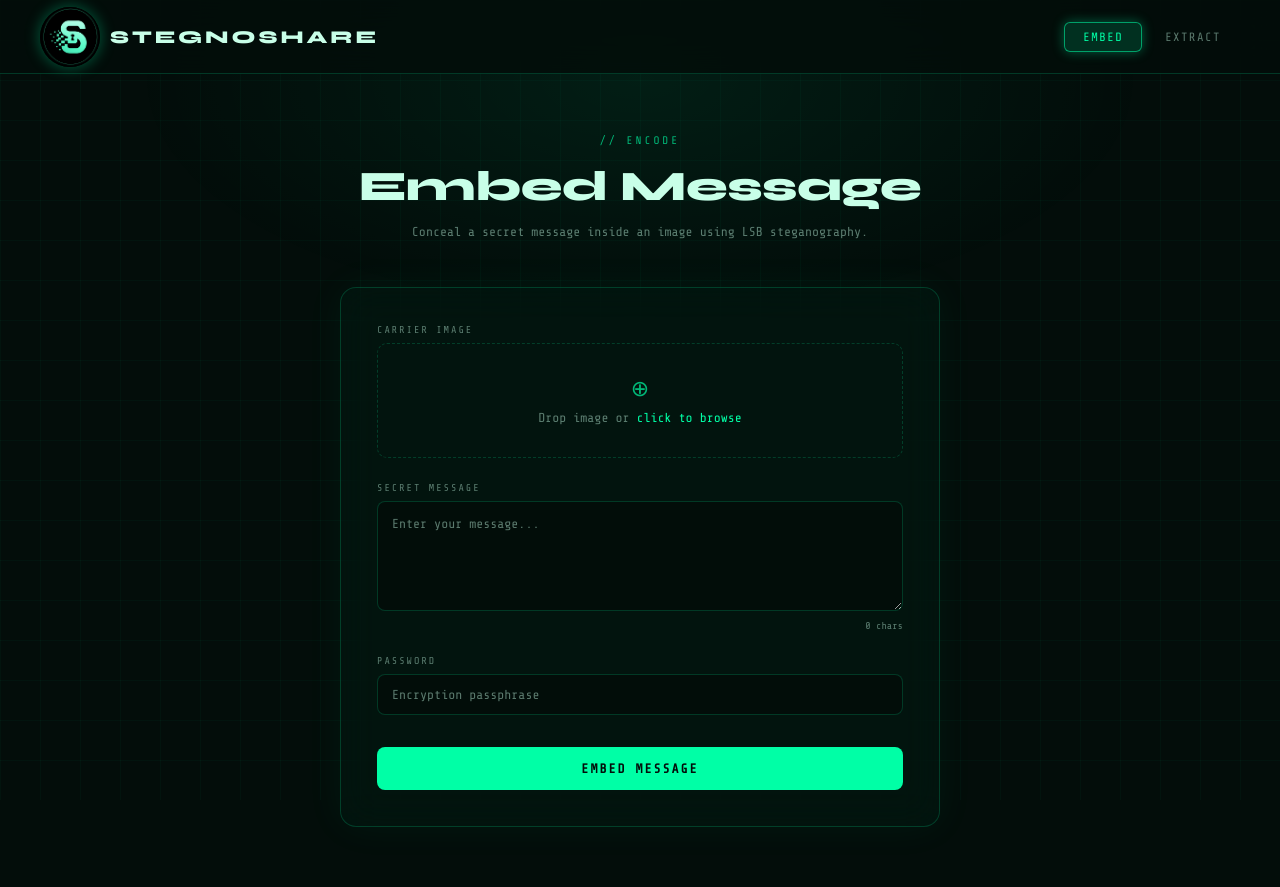
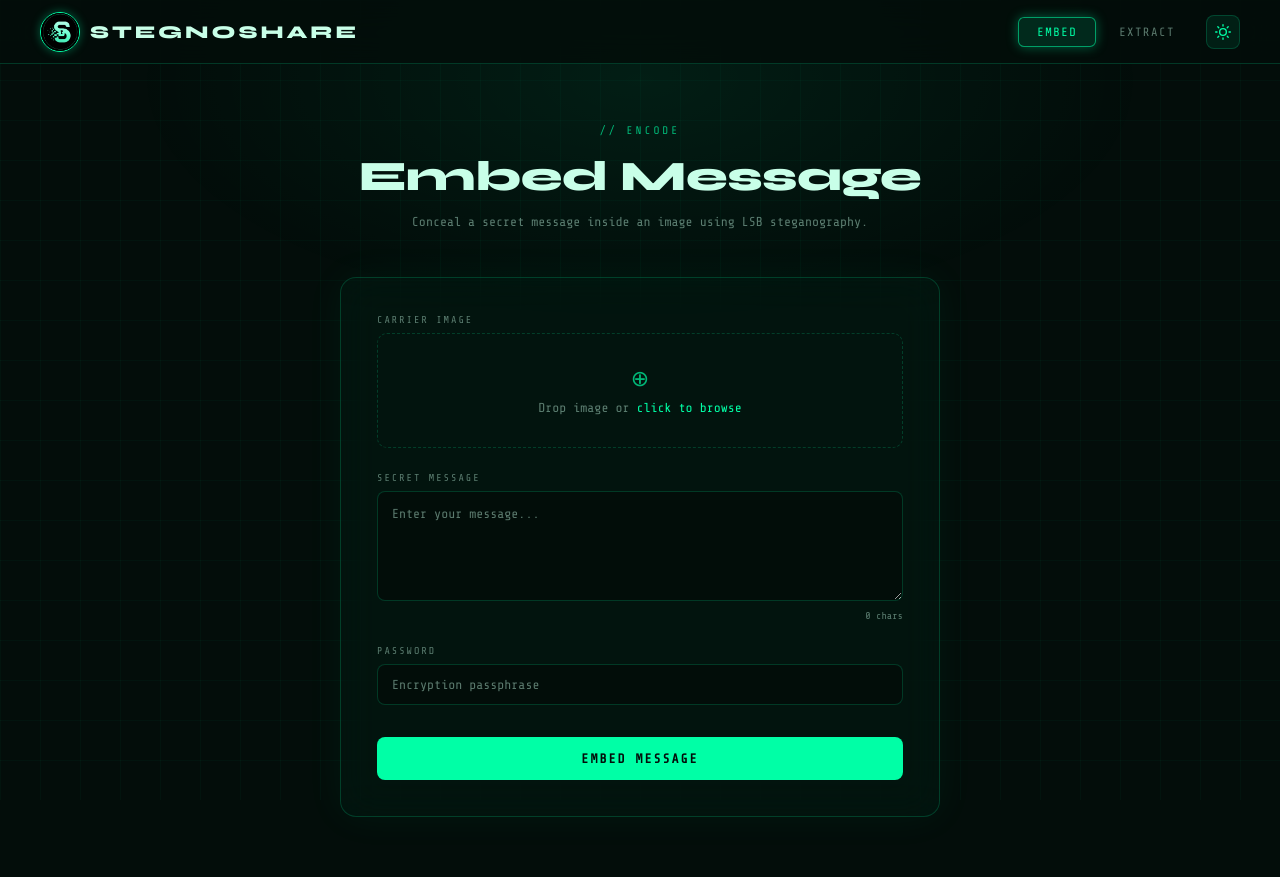
Before and after one commit to gurleen-singh-dev/StegnoShare, a React (Vite) app in the folder frontend/: page / in a window 1280 px wide. Built offline with nearby package versions, Linux system fonts and the light colour scheme.

Commit message:
feat: add dark/light theme toggle support

```diff
--- a/frontend/src/App.css
+++ b/frontend/src/App.css
@@ -1,45 +1,93 @@
 @import url('https://fonts.googleapis.com/css2?family=Share+Tech+Mono&family=Syne:wght@400;600;700;800&display=swap');
 
-:root {
-  --neon:        #00ffa6;
-  --neon-dim:    rgba(0, 255, 166, 0.15);
-  --neon-glow:   rgba(0, 255, 166, 0.35);
-  --bg:          #030d0a;
-  --bg2:         #060f0b;
-  --card:        rgba(0, 255, 166, 0.03);
-  --border:      rgba(0, 255, 166, 0.18);
-  --border-focus:rgba(0, 255, 166, 0.55);
-  --text:        #c8ffe8;
-  --muted:       rgba(200, 255, 232, 0.45);
-  --danger:      #ff4d6d;
-  --danger-dim:  rgba(255, 77, 109, 0.12);
-  --mono:        'Share Tech Mono', monospace;
-  --sans:        'Syne', sans-serif;
+/* DARK THEME (default) */
+:root,
+[data-theme="dark"] {
+  --neon:         #00ffa6;
+  --neon-dim:     rgba(0, 255, 166, 0.12);
+  --neon-glow:    rgba(0, 255, 166, 0.35);
+  --bg:           #030d0a;
+  --bg2:          #060f0b;
+  --card:         rgba(0, 255, 166, 0.03);
+  --border:       rgba(0, 255, 166, 0.18);
+  --border-focus: rgba(0, 255, 166, 0.55);
+  --text:         #c8ffe8;
+  --muted:        rgba(200, 255, 232, 0.45);
+  --input-bg:     rgba(0, 0, 0, 0.30);
+  --navbar-bg:    rgba(3, 13, 10, 0.85);
+  --result-bg:    rgba(0, 255, 166, 0.04);
+  --danger:       #ff4d6d;
+  --danger-dim:   rgba(255, 77, 109, 0.12);
+  --danger-border:rgba(255, 77, 109, 0.35);
+  --grid-line:    rgba(0, 255, 166, 0.03);
+  --orb:          rgba(0, 255, 166, 0.07);
+  --btn-text:     #030d0a;
+  --toggle-bg:    rgba(0, 255, 166, 0.08);
+  --shadow:       0 0 40px rgba(0, 255, 166, 0.05);
 }
 
+/* LIGHT THEME  */
+[data-theme="light"] {
+  --neon:         #00825a;
+  --neon-dim:     rgba(0, 130, 90, 0.10);
+  --neon-glow:    rgba(0, 130, 90, 0.22);
+  --bg:           #f2f0eb;
+  --bg2:          #e8e5de;
+  --card:         rgba(255, 255, 255, 0.75);
+  --border:       rgba(0, 100, 70, 0.18);
+  --border-focus: rgba(0, 130, 90, 0.50);
+  --text:         #0e2a1f;
+  --muted:        rgba(14, 42, 31, 0.50);
+  --input-bg:     rgba(255, 255, 255, 0.80);
+  --navbar-bg:    rgba(242, 240, 235, 0.90);
+  --result-bg:    rgba(0, 130, 90, 0.06);
+  --danger:       #c0283e;
+  --danger-dim:   rgba(192, 40, 62, 0.08);
+  --danger-border:rgba(192, 40, 62, 0.30);
+  --grid-line:    rgba(0, 100, 70, 0.05);
+  --orb:          rgba(0, 130, 90, 0.06);
+  --btn-text:     #f2f0eb;
+  --toggle-bg:    rgba(0, 130, 90, 0.08);
+  --shadow:       0 4px 32px rgba(0, 80, 50, 0.10);
+}
+
+/* Reset  */
 *, *::before, *::after { box-sizing: border-box; margin: 0; padding: 0; }
 
 html, body, #root {
   height: 100%;
-  background: var(--bg);
-  color: var(--text);
-  font-family: var(--sans);
+  font-family: 'Syne', sans-serif;
   -webkit-font-smoothing: antialiased;
 }
 
-body::before {
+/* App shell  */
+.app-shell {
+  position: relative;
+  z-index: 0;
+  min-height: 100vh;
+  display: flex;
+  flex-direction: column;
+  background: var(--bg);
+  color: var(--text);
+  transition: background 0.3s ease, color 0.3s ease;
+}
+
+/* Animated grid background  */
+.app-shell::before {
   content: '';
   position: fixed;
   inset: 0;
   background-image:
-    linear-gradient(rgba(0,255,166,0.03) 1px, transparent 1px),
-    linear-gradient(90deg, rgba(0,255,166,0.03) 1px, transparent 1px);
+    linear-gradient(var(--grid-line) 1px, transparent 1px),
+    linear-gradient(90deg, var(--grid-line) 1px, transparent 1px);
   background-size: 40px 40px;
   pointer-events: none;
   z-index: 0;
+  transition: background-image 0.3s ease;
 }
 
-body::after {
+/* Radial glow orb  */
+.app-shell::after {
   content: '';
   position: fixed;
   top: -20vh;
@@ -47,31 +95,26 @@ body::after {
   transform: translateX(-50%);
   width: 80vw;
   height: 60vh;
-  background: radial-gradient(ellipse, rgba(0,255,166,0.07) 0%, transparent 70%);
+  background: radial-gradient(ellipse, var(--orb) 0%, transparent 70%);
   pointer-events: none;
   z-index: 0;
+  transition: background 0.3s ease;
 }
 
-.app-shell {
-  position: relative;
-  z-index: 1;
-  min-height: 100vh;
-  display: flex;
-  flex-direction: column;
-}
-
+/* Navbar  */
 .navbar {
   display: flex;
   align-items: center;
   justify-content: space-between;
   padding: 0 40px;
-  height: 74px;
+  height: 64px;
   border-bottom: 1px solid var(--border);
-  background: rgba(3, 13, 10, 0.85);
+  background: var(--navbar-bg);
   backdrop-filter: blur(16px);
   position: sticky;
   top: 0;
   z-index: 100;
+  transition: background 0.3s ease, border-color 0.3s ease;
 }
 
 .navbar-brand {
@@ -82,34 +125,37 @@ body::after {
 }
 
 .navbar-icon {
-  height: 60px;
-  width: 60px;
-  /* border: 1.5px solid var(--neon); */
+  width: 40px;
+  height: 40px;
+  border: 1.5px solid var(--neon);
   border-radius: 60px;
   display: flex;
   align-items: center;
   justify-content: center;
-  font-family: var(--mono);
+  font-family: 'Share Tech Mono', monospace;
   font-size: 14px;
   color: var(--neon);
-  box-shadow: 0 0 15px var(--neon-glow);
+  box-shadow: 0 0 10px var(--neon-glow);
+  transition: border-color 0.3s, color 0.3s, box-shadow 0.3s;
 }
 
 .navbar-wordmark {
-  font-family: var(--sans);
+  font-family: 'Syne', sans-serif;
   font-weight: 800;
   font-size: 18px;
   letter-spacing: 3px;
   color: var(--text);
+  transition: color 0.3s;
 }
 
 .navbar-nav {
   display: flex;
+  align-items: center;
   gap: 4px;
 }
 
 .nav-link {
-  font-family: var(--mono);
+  font-family: 'Share Tech Mono', monospace;
   font-size: 12px;
   letter-spacing: 1.5px;
   text-transform: uppercase;
@@ -133,7 +179,34 @@ body::after {
   box-shadow: 0 0 12px var(--neon-glow);
 }
 
+/* Theme toggle button  */
+.theme-toggle {
+  display: flex;
+  align-items: center;
+  justify-content: center;
+  width: 34px;
+  height: 34px;
+  border-radius: 8px;
+  border: 1px solid var(--border);
+  background: var(--toggle-bg);
+  color: var(--neon);
+  cursor: pointer;
+  margin-left: 8px;
+  transition: all 0.2s ease;
+  flex-shrink: 0;
+  padding: 0;
+}
+
+.theme-toggle:hover {
+  border-color: var(--border-focus);
+  box-shadow: 0 0 10px var(--neon-glow);
+  background: var(--neon-dim);
+}
+
+/* Page content area  */
 .page-content {
+  position: relative;
+  z-index: 1;
   flex: 1;
   display: flex;
   flex-direction: column;
@@ -141,13 +214,15 @@ body::after {
   padding: 60px 20px;
 }
 
+/* Page header  */
 .page-tag {
-  font-family: var(--mono);
+  font-family: 'Share Tech Mono', monospace;
   font-size: 11px;
   letter-spacing: 3px;
   color: var(--neon);
   margin-bottom: 14px;
   opacity: 0.7;
+  transition: color 0.3s;
 }
 
 .page-title {
@@ -156,18 +231,21 @@ body::after {
   color: var(--text);
   margin-bottom: 10px;
   letter-spacing: -0.5px;
+  transition: color 0.3s;
 }
 
 .page-subtitle {
-  font-family: var(--mono);
+  font-family: 'Share Tech Mono', monospace;
   font-size: 13px;
   color: var(--muted);
   margin-bottom: 44px;
   max-width: 500px;
   text-align: center;
   line-height: 1.6;
+  transition: color 0.3s;
 }
 
+/* Main card  */
 .stagno-card {
   width: 100%;
   max-width: 600px;
@@ -176,8 +254,9 @@ body::after {
   border-radius: 16px;
   padding: 36px;
   backdrop-filter: blur(20px);
-  box-shadow: 0 0 40px rgba(0, 255, 166, 0.05);
+  box-shadow: var(--shadow);
   animation: fadeUp 0.4s ease both;
+  transition: background 0.3s ease, border-color 0.3s ease, box-shadow 0.3s ease;
 }
 
 @keyframes fadeUp {
@@ -185,20 +264,23 @@ body::after {
   to   { opacity: 1; transform: translateY(0); }
 }
 
+/* Field groups  */
 .field-group {
   margin-bottom: 24px;
 }
 
 .field-label {
-  font-family: var(--mono);
+  font-family: 'Share Tech Mono', monospace;
   font-size: 10px;
   letter-spacing: 2px;
   text-transform: uppercase;
   color: var(--muted);
   margin-bottom: 8px;
   display: block;
+  transition: color 0.3s;
 }
 
+/* Drop zone  */
 .drop-zone {
   position: relative;
   border: 1.5px dashed var(--border);
@@ -232,26 +314,31 @@ body::after {
   margin-bottom: 8px;
   color: var(--neon);
   opacity: 0.7;
+  transition: color 0.3s;
 }
 
 .drop-zone-text {
-  font-family: var(--mono);
+  font-family: 'Share Tech Mono', monospace;
   font-size: 13px;
   color: var(--muted);
+  transition: color 0.3s;
 }
 
 .drop-zone-text span {
   color: var(--neon);
+  transition: color 0.3s;
 }
 
 .drop-zone-filename {
-  font-family: var(--mono);
+  font-family: 'Share Tech Mono', monospace;
   font-size: 12px;
   color: var(--neon);
   margin-top: 6px;
   word-break: break-all;
+  transition: color 0.3s;
 }
 
+/* Preview image*/
 .image-preview {
   width: 100%;
   max-height: 180px;
@@ -261,19 +348,20 @@ body::after {
   border: 1px solid var(--border);
 }
 
+/* Textarea  */
 .stagno-textarea {
   width: 100%;
   min-height: 110px;
-  background: rgba(0,0,0,0.3);
+  background: var(--input-bg);
   border: 1px solid var(--border);
   border-radius: 8px;
   padding: 12px 14px;
   color: var(--text);
-  font-family: var(--mono);
+  font-family: 'Share Tech Mono', monospace;
   font-size: 13px;
   resize: vertical;
   outline: none;
-  transition: border-color 0.2s;
+  transition: border-color 0.2s, background 0.3s, color 0.3s;
   line-height: 1.6;
 }
 
@@ -281,45 +369,45 @@ body::after {
 .stagno-textarea:focus { border-color: var(--border-focus); }
 
 .char-count {
-  font-family: var(--mono);
+  font-family: 'Share Tech Mono', monospace;
   font-size: 10px;
   color: var(--muted);
   text-align: right;
   margin-top: 5px;
 }
 
+/* Password input  */
 .stagno-input {
   width: 100%;
-  background: rgba(0,0,0,0.3);
+  background: var(--input-bg);
   border: 1px solid var(--border);
   border-radius: 8px;
   padding: 12px 14px;
   color: var(--text);
-  font-family: var(--mono);
+  font-family: 'Share Tech Mono', monospace;
   font-size: 13px;
   outline: none;
-  transition: border-color 0.2s;
+  transition: border-color 0.2s, background 0.3s, color 0.3s;
 }
 
 .stagno-input::placeholder { color: var(--muted); }
 .stagno-input:focus { border-color: var(--border-focus); }
 
+/* Button  */
 .stagno-btn {
   width: 100%;
   padding: 14px;
   background: var(--neon);
-  color: #030d0a;
+  color: var(--btn-text);
   border: none;
   border-radius: 8px;
-  font-family: var(--mono);
+  font-family: 'Share Tech Mono', monospace;
   font-size: 13px;
   font-weight: 700;
   letter-spacing: 2px;
   text-transform: uppercase;
   cursor: pointer;
   transition: all 0.2s ease;
-  position: relative;
-  overflow: hidden;
   margin-top: 8px;
 }
 
@@ -345,8 +433,8 @@ body::after {
   display: inline-block;
   width: 12px;
   height: 12px;
-  border: 2px solid rgba(3,13,10,0.4);
-  border-top-color: #030d0a;
+  border: 2px solid rgba(0,0,0,0.2);
+  border-top-color: var(--btn-text);
   border-radius: 50%;
   animation: spin 0.7s linear infinite;
   margin-left: 10px;
@@ -357,53 +445,60 @@ body::after {
   to { transform: rotate(360deg); }
 }
 
+/* Result card (Extract)  */
 .result-card {
   width: 100%;
   max-width: 600px;
   margin-top: 24px;
-  background: rgba(0,255,166,0.04);
+  background: var(--result-bg);
   border: 1px solid var(--border-focus);
   border-radius: 12px;
   padding: 24px;
   animation: fadeUp 0.35s ease both;
+  transition: background 0.3s, border-color 0.3s;
 }
 
 .result-label {
-  font-family: var(--mono);
+  font-family: 'Share Tech Mono', monospace;
   font-size: 10px;
   letter-spacing: 2px;
   color: var(--neon);
   opacity: 0.7;
   margin-bottom: 10px;
+  transition: color 0.3s;
 }
 
 .result-message {
-  font-family: var(--mono);
+  font-family: 'Share Tech Mono', monospace;
   font-size: 14px;
   color: var(--text);
-  background: rgba(0,0,0,0.35);
+  background: var(--input-bg);
   border: 1px solid var(--border);
   border-radius: 8px;
   padding: 14px;
   white-space: pre-wrap;
   word-break: break-word;
   line-height: 1.65;
+  transition: background 0.3s, color 0.3s, border-color 0.3s;
 }
 
+/* Error state  */
 .error-card {
   width: 100%;
   max-width: 600px;
   margin-top: 20px;
   background: var(--danger-dim);
-  border: 1px solid rgba(255,77,109,0.35);
+  border: 1px solid var(--danger-border);
   border-radius: 10px;
   padding: 14px 18px;
-  font-family: var(--mono);
+  font-family: 'Share Tech Mono', monospace;
   font-size: 12px;
   color: var(--danger);
   animation: fadeUp 0.3s ease both;
+  transition: background 0.3s, border-color 0.3s, color 0.3s;
 }
 
+/* Divider  */
 .stagno-divider {
   border: none;
   border-top: 1px solid var(--border);
--- a/frontend/src/components/Layout.jsx
+++ b/frontend/src/components/Layout.jsx
@@ -1,9 +1,16 @@
+import { useState } from "react";
 import Navbar from "./Navbar";
 
 export default function Layout({ children }) {
+  const [theme, setTheme] = useState("dark");
+
+  const toggleTheme = () => {
+    setTheme((prev) => (prev === "dark" ? "light" : "dark"));
+  };
+
   return (
-    <div className="app-shell">
-      <Navbar />
+    <div className="app-shell" data-theme={theme}>
+      <Navbar theme={theme} onToggle={toggleTheme} />
       <main className="page-content">{children}</main>
     </div>
   );
--- a/frontend/src/components/Navbar.jsx
+++ b/frontend/src/components/Navbar.jsx
@@ -1,7 +1,8 @@
 import { NavLink } from "react-router-dom";
 import logo from "/public/logo.png";
 
-export default function Navbar() {
+export default function Navbar({ theme, onToggle }) {
+  const isDark = theme === "dark";
   return (
     <nav className="navbar">
       <NavLink to="/" className="navbar-brand">
@@ -23,6 +24,49 @@ export default function Navbar() {
         >
           Extract
         </NavLink>
+        <button
+          className="theme-toggle"
+          onClick={onToggle}
+          title="Toggle theme"
+        >
+          {isDark ? (
+            <svg
+              xmlns="http://www.w3.org/2000/svg"
+              width="16"
+              height="16"
+              viewBox="0 0 24 24"
+              fill="none"
+              stroke="currentColor"
+              strokeWidth="2"
+              strokeLinecap="round"
+              strokeLinejoin="round"
+            >
+              <circle cx="12" cy="12" r="5" />
+              <line x1="12" y1="1" x2="12" y2="3" />
+              <line x1="12" y1="21" x2="12" y2="23" />
+              <line x1="4.22" y1="4.22" x2="5.64" y2="5.64" />
+              <line x1="18.36" y1="18.36" x2="19.78" y2="19.78" />
+              <line x1="1" y1="12" x2="3" y2="12" />
+              <line x1="21" y1="12" x2="23" y2="12" />
+              <line x1="4.22" y1="19.78" x2="5.64" y2="18.36" />
+              <line x1="18.36" y1="5.64" x2="19.78" y2="4.22" />
+            </svg>
+          ) : (
+            <svg
+              xmlns="http://www.w3.org/2000/svg"
+              width="16"
+              height="16"
+              viewBox="0 0 24 24"
+              fill="none"
+              stroke="currentColor"
+              strokeWidth="2"
+              strokeLinecap="round"
+              strokeLinejoin="round"
+            >
+              <path d="M21 12.79A9 9 0 1 1 11.21 3 7 7 0 0 0 21 12.79z" />
+            </svg>
+          )}
+        </button>
       </div>
     </nav>
   );
```
